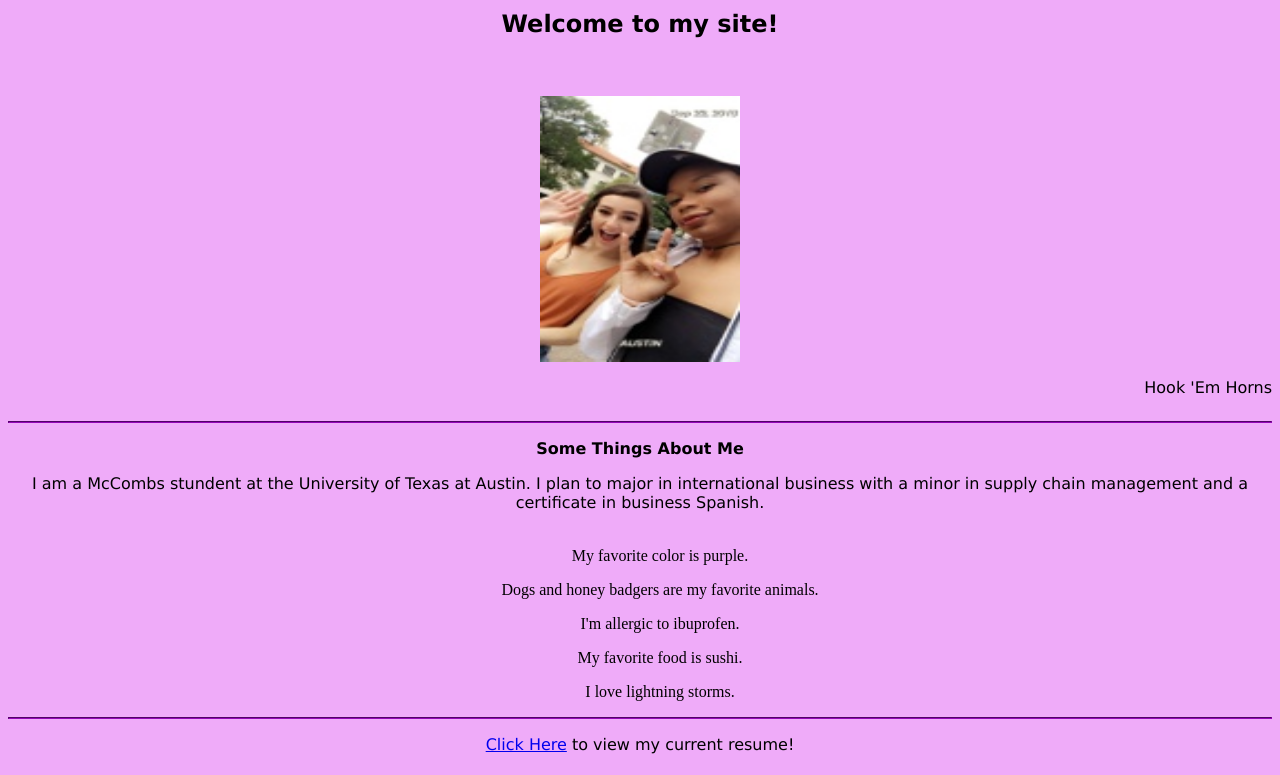
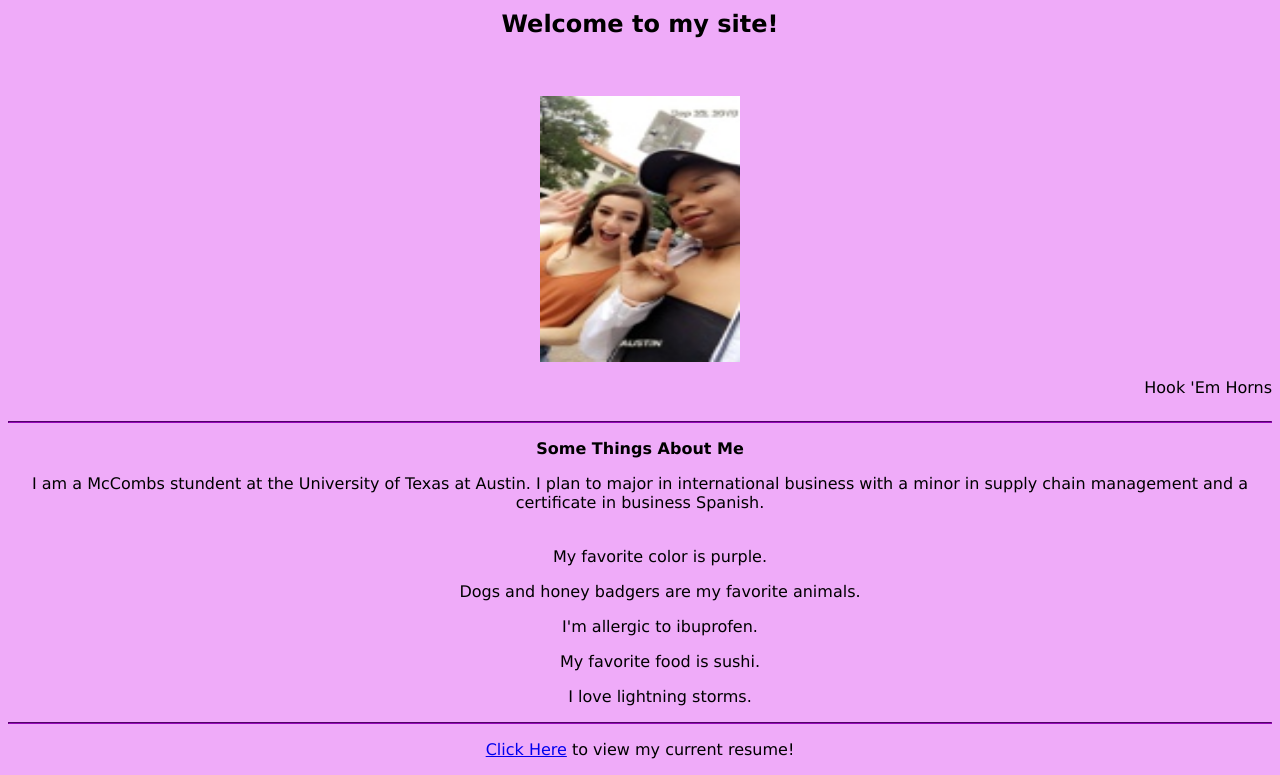
Before and after one commit to bobbicrim/bobbicrim.github.io, a plain HTML site: page index.html in a window 1280 px wide. Shown: the part 68-843 px from the top of the page. Drawn offline with Linux system fonts and the light colour scheme.

Commit message:
Update index.html

```diff
--- a/index.html
+++ b/index.html
@@ -9,11 +9,11 @@
 <p><p style="font-family:Verdana;">I am a McCombs stundent at the University of Texas at Austin. I plan to major in international business with a minor in supply chain management and a certificate in business Spanish. <br /><br /></p>
 </body>
 <ul style="list-style-type:none;">
-  <p style="font-family:Verdana;"><li>My favorite color is purple.</li>
-  <p style="font-family:Verdana;"><li>Dogs and honey badgers are my favorite animals.</li>
-  <p style="font-family:Verdana;"><li>I'm allergic to ibuprofen.</li>
-  <p style="font-family:Verdana;"><li>My favorite food is sushi.</li>
-  <p style="font-family:Verdana;"><li>I love lightning storms.</li>
+  <li><p style="font-family:Verdana;">My favorite color is purple.</li>
+  <li><p style="font-family:Verdana;">Dogs and honey badgers are my favorite animals.</li>
+  <li><p style="font-family:Verdana;">I'm allergic to ibuprofen.</li>
+  <li><p style="font-family:Verdana;">My favorite food is sushi.</li>
+  <li><p style="font-family:Verdana;">I love lightning storms.</li>
 </ul>
 <hr style="border-color: #9506B9;">
 <p style="text-align: center;"><a href="https://drive.google.com/file/d/1ToQhqH9tVvH27a6nkmnt0ADb0n5XnHow/view?usp=sharing"><p style="font-family:Verdana;">Click Here</a> to view my current resume!</p>
```
